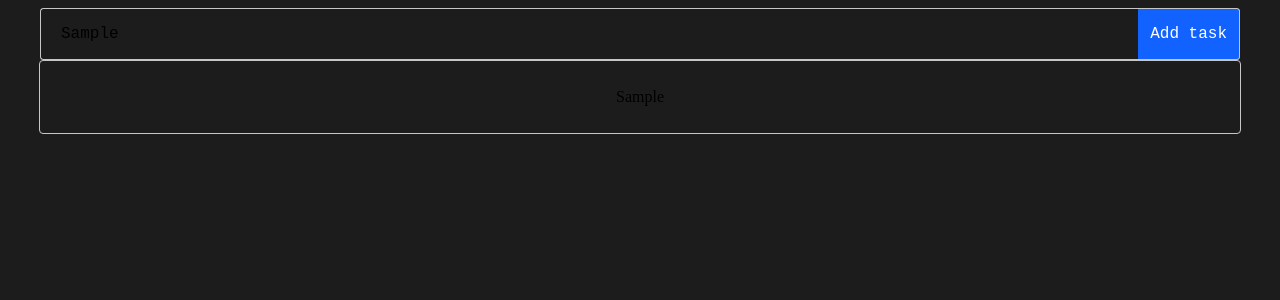
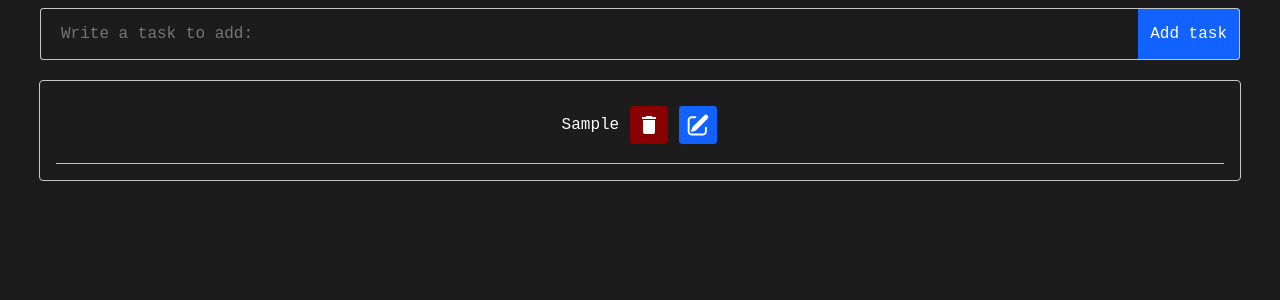
Before and after one commit to ZakharovVladyslav/to-do-app, a React (Create React App) app: page / in a window 1280 px wide. Both pictures are taken after typing "Sample" into the empty fields and a click on the button "Add task". Shown: the top 300 px of the page. Built offline with nearby package versions, Linux system fonts and the light colour scheme.

Commit message:
upd: built elements by design

```diff
--- a/src/App.css
+++ b/src/App.css
@@ -18,13 +18,13 @@
     min-height: 0.625rem;
 
     margin: 0 auto;
-
-    background: white;
+    margin-top: 1.25rem;
 
     padding: 1rem;
 
-    min-height: 40px;
+    min-height: 2.5rem;
 
+    background: white;
     background: transparent;
 
     display: flex;
@@ -41,9 +41,15 @@
     display: flex;
     flex-direction: row;
     align-items: center;
-    justify-content: center;
+    justify-content: space-between;
+
+    font-family: 'Courier New', Courier, monospace;
+    color: white;
 
     margin: 0px auto;
 
+    padding: 8px 16px;
+    align-self: stretch;
+
     gap: 0.6rem;
 }
--- a/src/App.js
+++ b/src/App.js
@@ -1,6 +1,11 @@
 import React, { useState } from "react";
 import Input from "./components/Input";
 import Button from "./components/Button";
+import Divider from "./components/Divider";
+import TrashBinIcon from "./components/Icons/TrashBinIcon";
+import CheckMarkIcon from "./components/Icons/CheckMarkIcon";
+import RevriteIcon from "./components/Icons/RevriteIcon";
+
 import "./App.css";
 
 function App() {
@@ -11,9 +16,20 @@ function App() {
         event.preventDefault();
 
         setTasks((currentTasks) => {
-            return [...currentTasks, { title: newItem, complited: false }];
+            return [...currentTasks, {id: crypto.randomUUID(), title: newItem, complited: false }];
         });
+
+        setNewItem("");
     };
+
+    const ToDoRemove = (id) => {
+
+        setTasks((currentTasks) => {
+            return (
+                currentTasks.filter((task) => task.id !== id)
+            )
+        });
+    }
 
     return (
         <div className="App">
@@ -28,10 +44,19 @@ function App() {
             </section>
 
             <ul className="task-list">
-                {tasks.map((task, index) => (
-                    <li key={index}>
+                {tasks.map((task, id) => (
+                    <>
+                    <li key={id}>
                         <label>{task.title}</label>
+                        <Button type='trash-bin-icon' onClick={ToDoRemove}>
+                            <TrashBinIcon/>
+                        </Button>
+                        <Button type='revrite-icon'>
+                            <RevriteIcon/>
+                        </Button>
                     </li>
+                    <Divider />
+                    </>
                 ))}
             </ul>
         </div>
--- a/src/components/Button/Button.css
+++ b/src/components/Button/Button.css
@@ -23,3 +23,44 @@
         outline: none;
     }
 }
+
+.trash-bin-icon {
+    display: flex;
+    flex-direction: row;
+    align-items: center;
+    justify-content: center;
+
+    height: 2.5rem;
+    width: 2.5rem;
+
+    border: 0.0625rem solid #1c1c1c;
+    border-radius: 0.25rem;
+
+    background-color: #890000;
+    gap: 2px;
+}
+
+.trash-bin-icon svg {
+    background-color: #890000;
+}
+
+.revrite-icon {
+    display: flex;
+    flex-direction: row;
+    align-items: center;
+    justify-content: center;
+
+    height: 2.5rem;
+    width: 2.5rem;
+
+    border: 0.0625rem solid #1c1c1c;
+    border-radius: 0.25rem;
+
+    background: #1162FF;
+    padding: 0.5rem;
+    gap: 2px;
+}
+
+.revrite-icon svg {
+    background-color: #1162FF;
+}
--- /dev/null
+++ b/src/components/Divider/Divider.css
@@ -0,0 +1,11 @@
+.divider {
+    display: flex;
+    flex-direction: column;
+    justify-content: center;
+    align-items: center;
+    align-self: stretch;
+
+    height: 1px;
+
+    background-color: #C6C6C6;
+}
--- /dev/null
+++ b/src/components/Divider/index.jsx
@@ -0,0 +1,8 @@
+import React from "react";
+import "./Divider.css";
+
+export default function Divider() {
+    return (
+        <div className="divider"></div>
+    );
+}
--- a/src/components/Input/Input.css
+++ b/src/components/Input/Input.css
@@ -1,6 +1,7 @@
 .input-task-name {
     background-color: white;
     font-family: "Courier New", Courier, monospace;
+    color: white;
     font-size: 1rem;
 
     border-left: 1.75px solid #c6c6c6;
```
